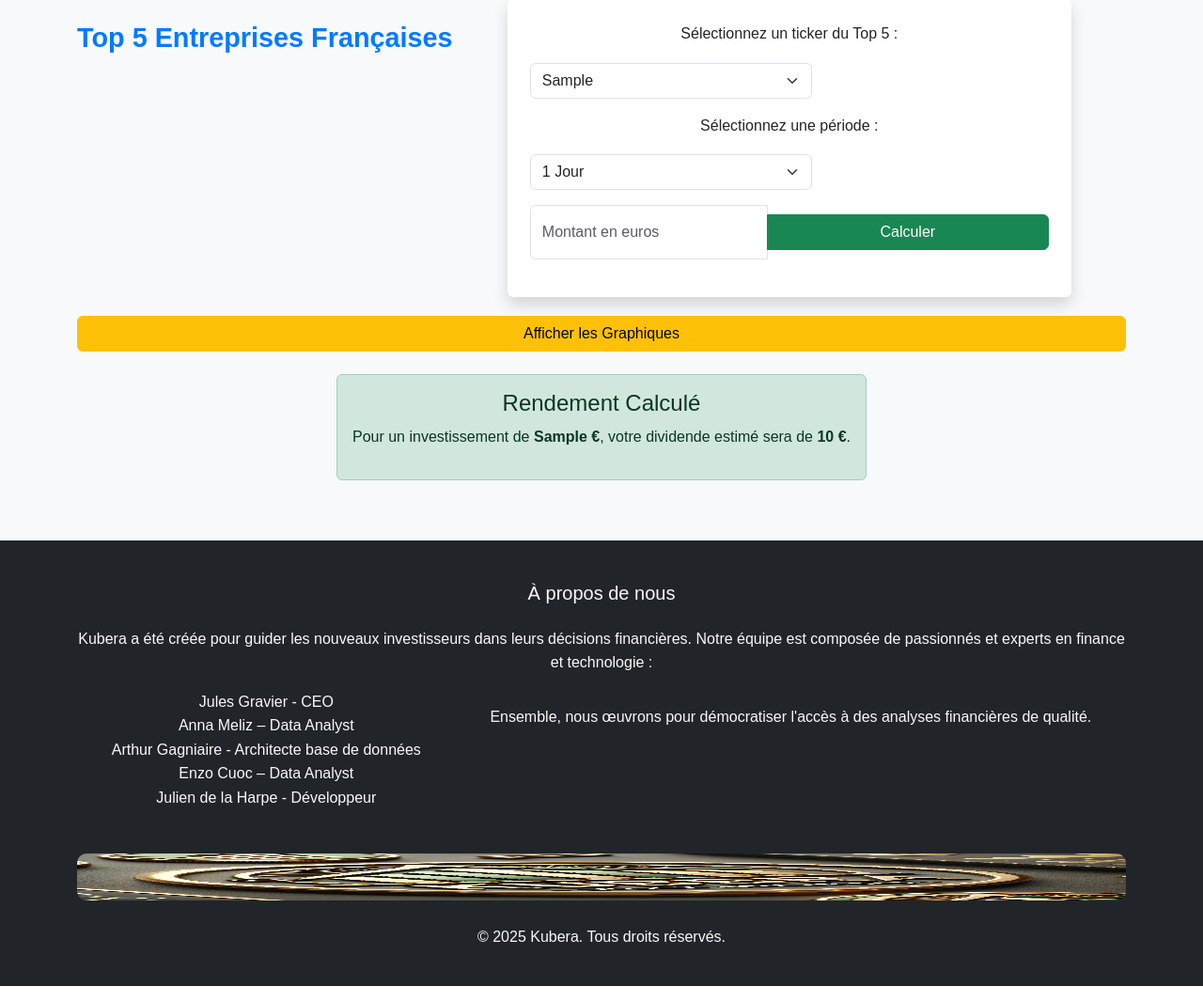
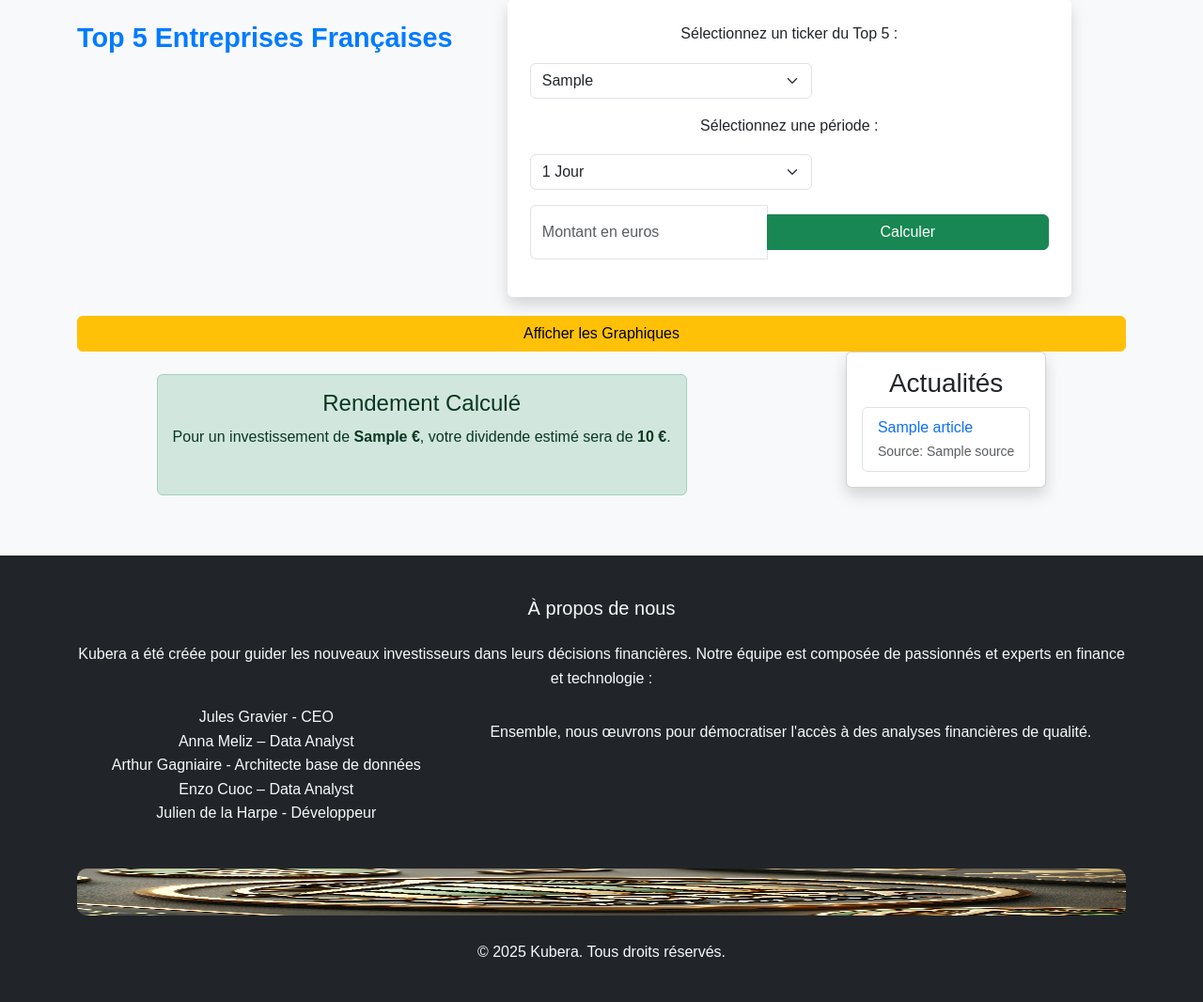
Before and after one commit to juliogver/Kubera, a Flask app: template code/my_flask_app/templates/index.html in a window 1280 px wide. Shown: the part 1039-2105 px from the top of the page at 94% size. Run offline with Flask 3, Linux system fonts and the light colour scheme; the template is opened without the code that fills it: most values are stand-ins (such as "Sample title", 1, 10 or a date in 2020); parts of the project's set-up code (start-up, migrations or seed data) failed here and were passed over.

Commit message:
ajout des new pour fr (ca affaiche mais ca ne comprend pas le ticker AIR) il pense que c'est juste l'air en  anglais et pas airliquide par ex

```diff
--- a/code/my_flask_app/templates/index.html
+++ b/code/my_flask_app/templates/index.html
@@ -184,6 +184,23 @@
         </div>
         {% endif %}
 
+        {% if news_articles_top5fr %}
+        <div class="card shadow mb-4">
+            <div class="card-body">
+                <h3 class="card-title text-center">Actualités</h3>
+                <ul class="list-group">
+                    {% for article in news_articles_top5fr %}
+                    <li class="list-group-item">
+                        <a href="{{ article.url }}" target="_blank" class="text-decoration-none">{{ article.title }}</a>
+                        <br>
+                        <small class="text-muted">Source: {{ article.source.name }}</small>
+                    </li>
+                    {% endfor %}
+                </ul>
+            </div>
+        </div>
+        {% endif %}
+
 
 
 
```
Also changed, not shown: code/my_flask_app/static/real_price_plot.png, code/my_flask_app/static/real_price_top5.png.
